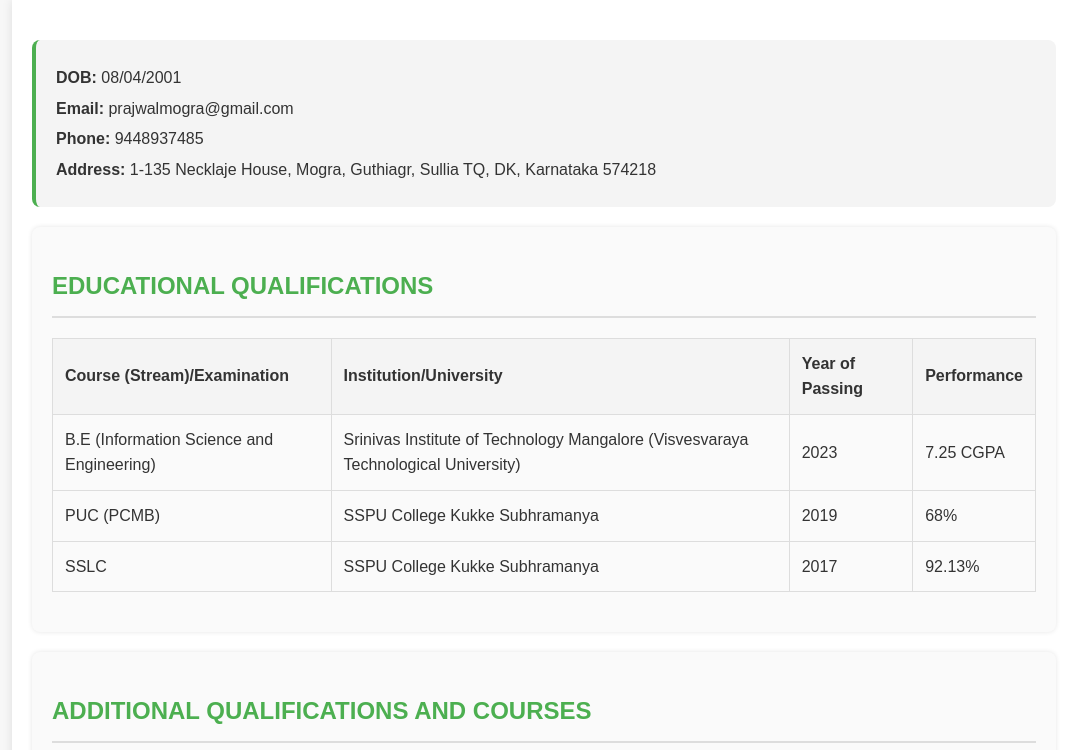
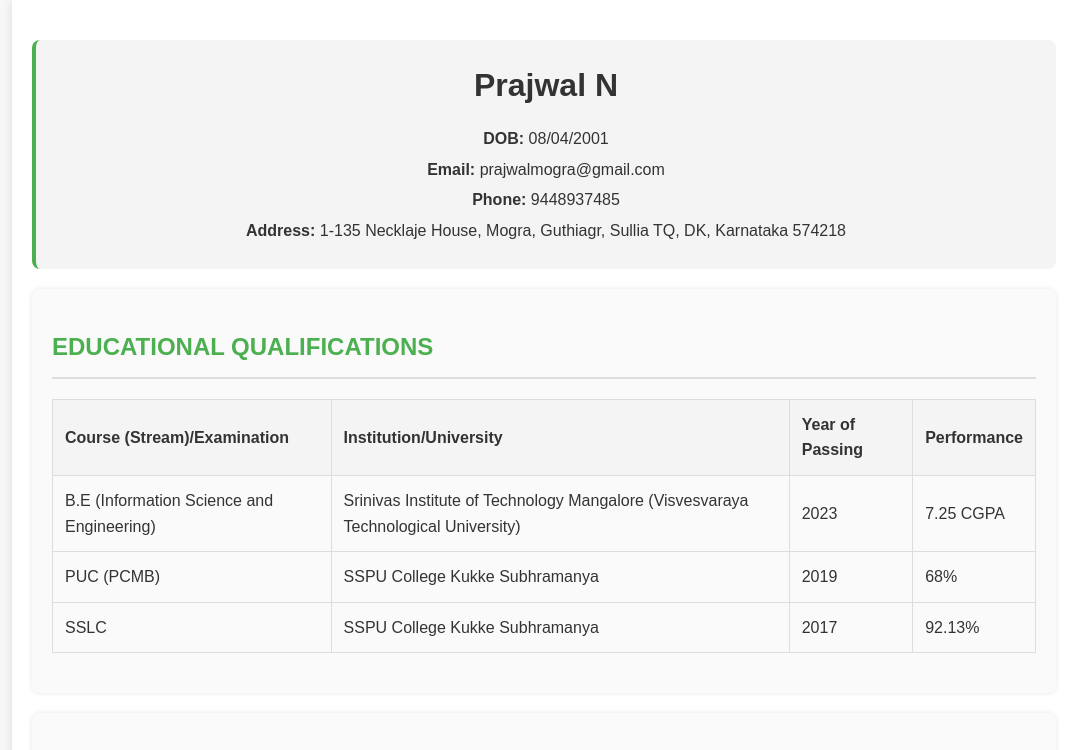
Before and after one commit to prajwal-necklaje/prajwal-necklaje.github.io, a plain HTML site: page index.html in a window 1280 px wide. Shown: the top 750 px of the page, without its empty margins (96-1163 px from the left). Drawn offline with Linux system fonts and the light colour scheme.

Commit message:
Update index.html

```diff
--- a/index.html
+++ b/index.html
@@ -29,6 +29,11 @@
             background: #f4f4f4;
             border-radius: 8px;
             border-left: 4px solid #4CAF50;
+            text-align: center;
+        }
+        .header h1 {
+            margin: 0;
+            padding-bottom: 10px;
         }
         .header p {
             margin: 5px 0;
@@ -77,6 +82,7 @@
 <body>
     <div class="container">
         <div class="header">
+            <h1>Prajwal N</h1>
             <p><strong>DOB:</strong> 08/04/2001</p>
             <p><strong>Email:</strong> prajwalmogra@gmail.com</p>
             <p><strong>Phone:</strong> 9448937485</p>
```
